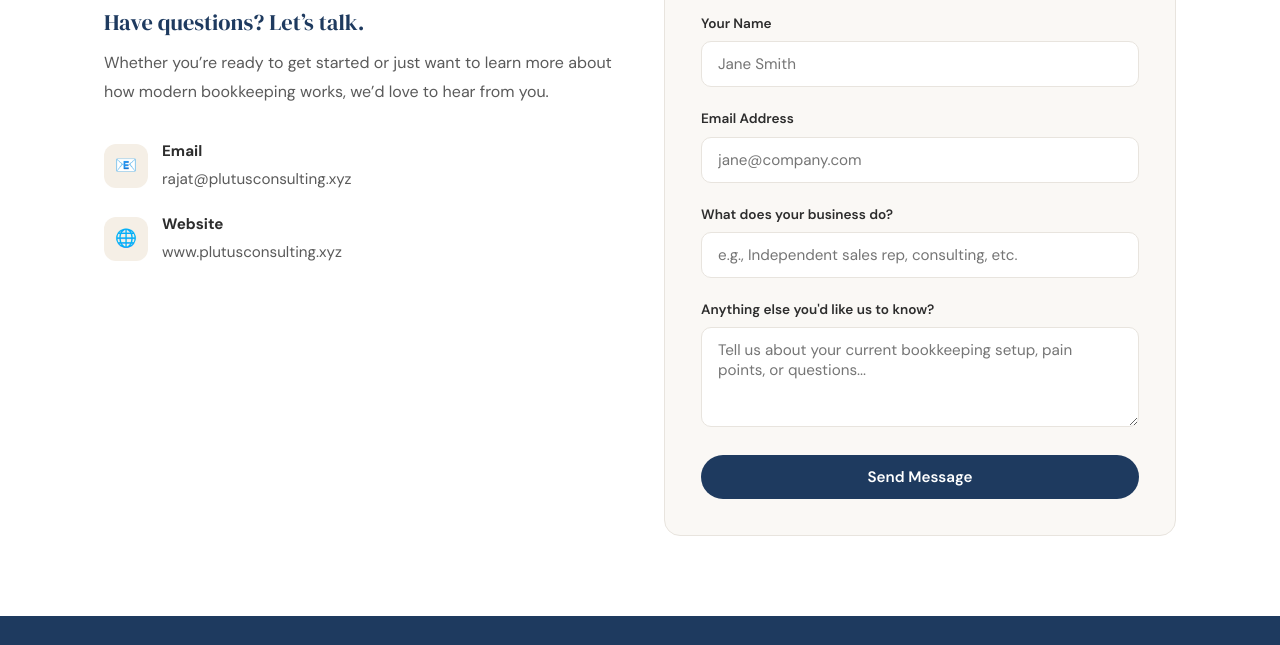
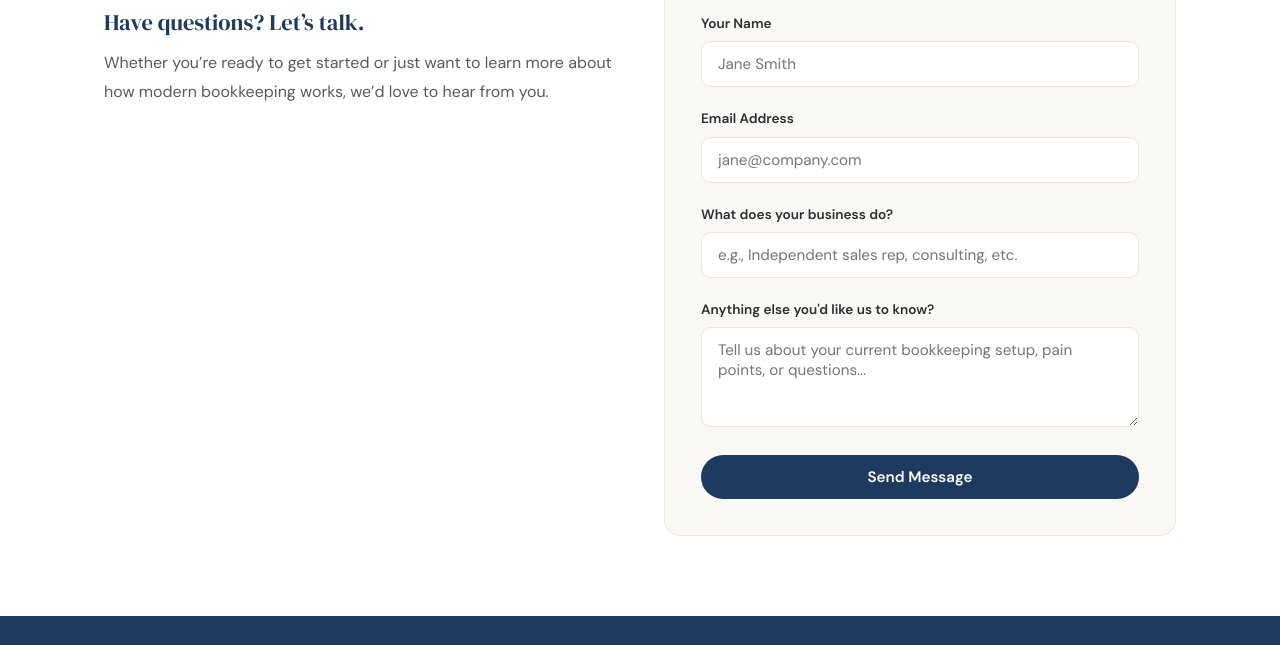
Before and after one commit to awms-dev/plutus-consulting-website, a plain HTML site: page index.html in a window 1280 px wide. Shown: the part 4709-5354 px from the top of the page. Drawn offline with Linux system fonts and the light colour scheme.

Commit message:
Remove email and website from contact section
Co-Authored-By: Claude Opus 4.6 <noreply@anthropic.com>

```diff
--- a/index.html
+++ b/index.html
@@ -714,20 +714,6 @@
           <div class="section-label">Get in Touch</div>
           <h3>Have questions? Let&rsquo;s talk.</h3>
           <p>Whether you&rsquo;re ready to get started or just want to learn more about how modern bookkeeping works, we&rsquo;d love to hear from you.</p>
-          <div class="contact-detail">
-            <div class="icon">&#128231;</div>
-            <div>
-              <strong>Email</strong>
-              <span>rajat@plutusconsulting.xyz</span>
-            </div>
-          </div>
-          <div class="contact-detail">
-            <div class="icon">&#127760;</div>
-            <div>
-              <strong>Website</strong>
-              <span>www.plutusconsulting.xyz</span>
-            </div>
-          </div>
         </div>
         <form class="contact-form fade-up" action="https://formspree.io/f/maqdnabv" method="POST">
           <input type="hidden" name="_next" value="https://www.plutusconsulting.xyz/#contact">
```
